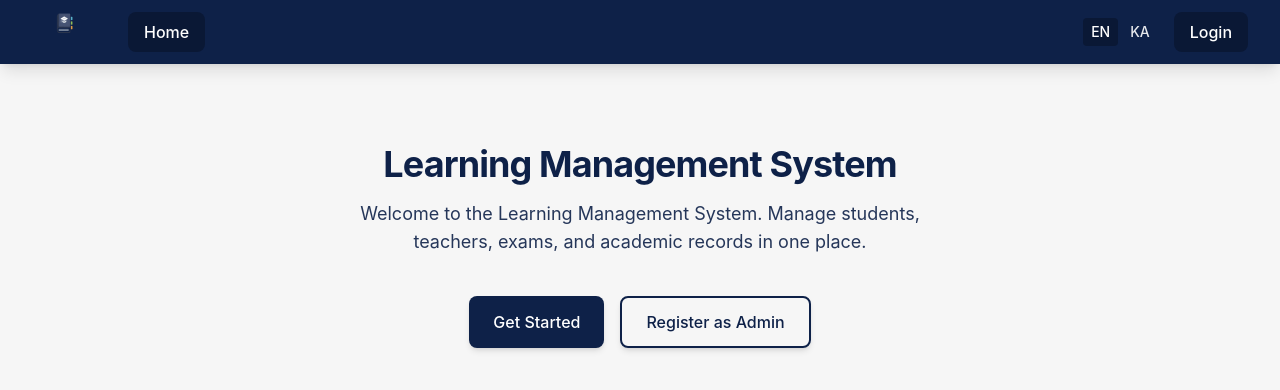
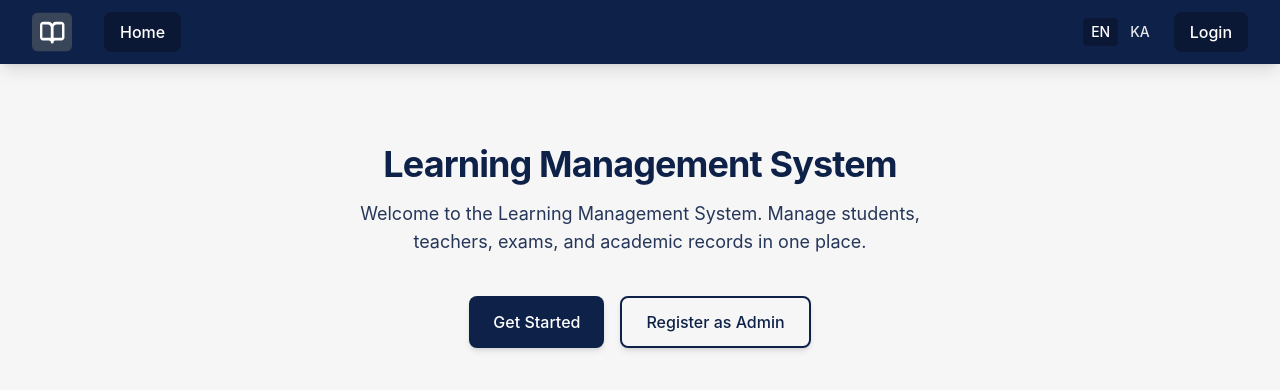
Before and after one commit to t0rn1k3/lms-frontend, a React (Create React App) app: page / in a window 1280 px wide. Shown: the top 390 px of the page. Built offline with nearby package versions, Linux system fonts and the light colour scheme.

Commit message:
create new logo for web page

```diff
--- a/public/index.html
+++ b/public/index.html
@@ -42,7 +42,7 @@
       property="og:description"
       content="Manage students, teachers, exams, and academic records. Create exams, grade questions, publish results. English & Georgian. მართეთ სტუდენტები, გამოცდები, აკადემიური ჩანაწერები."
     />
-    <meta property="og:image" content="https://your-domain.com/logo.png" />
+    <meta property="og:image" content="https://your-domain.com/logo.svg" />
     <meta property="og:image:width" content="512" />
     <meta property="og:image:height" content="512" />
     <meta
@@ -63,13 +63,13 @@
       name="twitter:description"
       content="Manage students, teachers, exams, and academic records. English & Georgian. მართეთ სტუდენტები, გამოცდები, აკადემიური ჩანაწერები."
     />
-    <meta name="twitter:image" content="https://your-domain.com/logo.png" />
+    <meta name="twitter:image" content="https://your-domain.com/logo.svg" />
 
     <!-- Canonical URL - replace your-domain.com with your actual domain -->
     <link rel="canonical" href="https://your-domain.com/" />
 
-    <link rel="icon" href="%PUBLIC_URL%/logo.svg" type="image/png" />
-    <link rel="apple-touch-icon" href="%PUBLIC_URL%/logo.png" />
+    <link rel="icon" href="%PUBLIC_URL%/logo.svg" type="image/svg+xml" />
+    <link rel="apple-touch-icon" href="%PUBLIC_URL%/logo.svg" />
     <!--
       manifest.json provides metadata used when your web app is installed on a
       user's mobile device or desktop. See https://developers.google.com/web/fundamentals/web-app-manifest/
--- a/src/components/Layout.js
+++ b/src/components/Layout.js
@@ -42,7 +42,7 @@ function Layout() {
                 to="/"
                 className="flex items-center gap-2 text-xl font-bold text-white hover:text-white/90 transition-colors"
               >
-                <img src="/logo.png" alt="logo" className="h-16 w-16 " />
+                <img src="/logo.svg" alt="logo" className="h-10 w-10 " />
               </Link>
               <nav className="flex gap-2 items-center">
                 <Link to="/" className={navLinkClass("/")}>
```
Also changed, not shown: public/logo.png (deleted), public/logo.svg.
